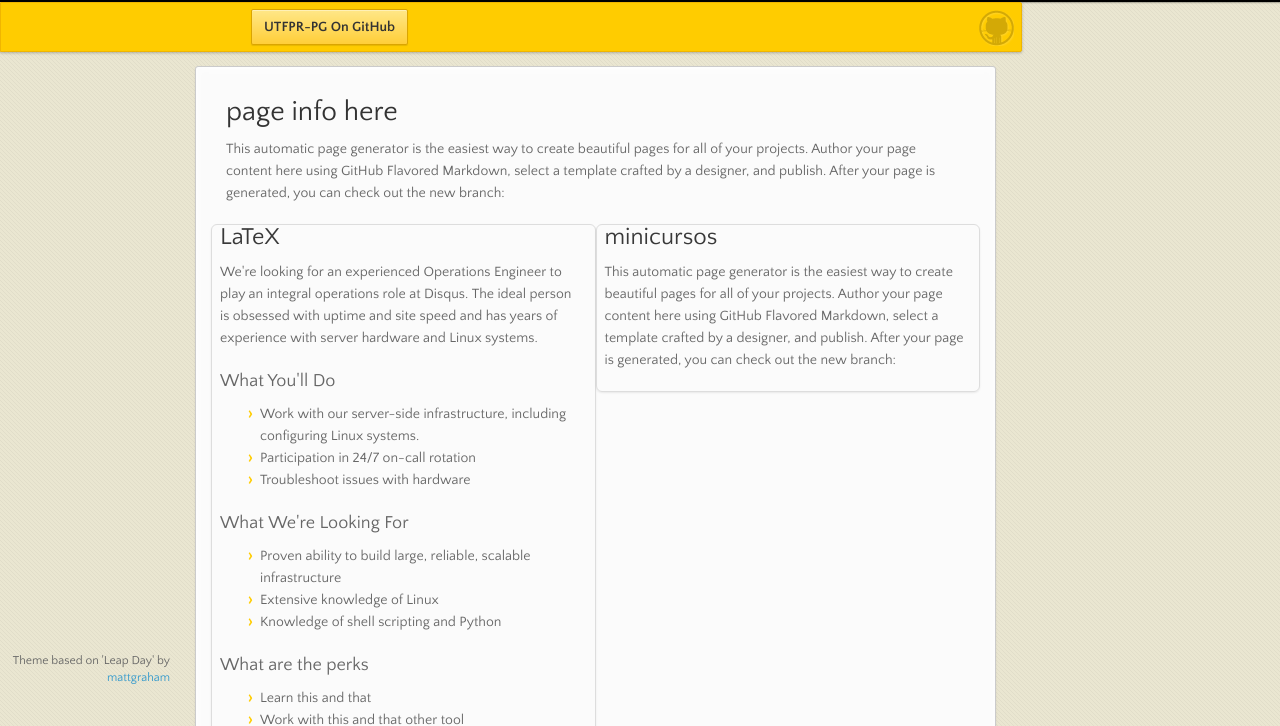
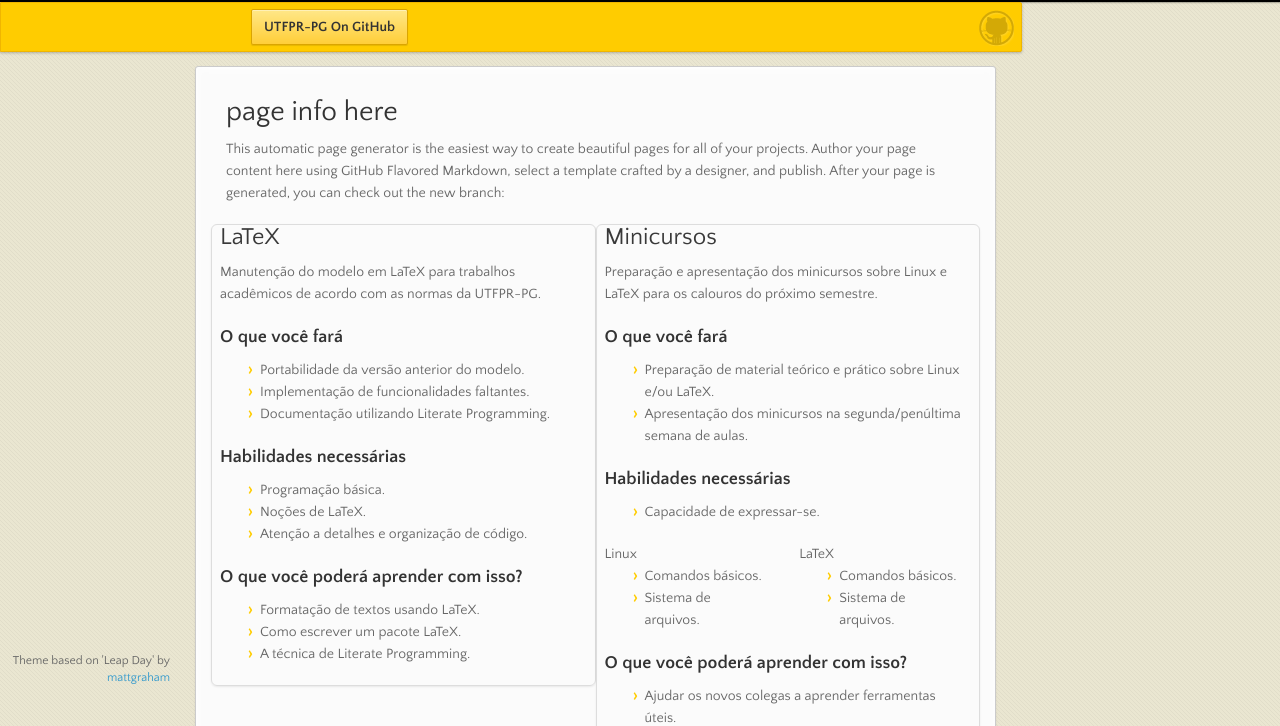
Before and after one commit to UTFPR-PG/utfpr-pg.github.io, a plain HTML site: page index.html in a window 1280 px wide. Shown: the part 74-800 px from the top of the page. Drawn offline with nearby package versions, Linux system fonts and the light colour scheme.

Commit message:
texto inicial para latex e minicursos

```diff
--- a/index.html
+++ b/index.html
@@ -55,39 +55,67 @@
 	  <div class="col-md-6 border-layout">
 
 	    <h2>LaTeX</h2>
+	    <p>Manutenção do modelo em LaTeX para trabalhos acadêmicos de acordo com as normas da UTFPR-PG.</p>
 
-	    <p>We're looking for an experienced Operations Engineer to play an integral operations role at Disqus. The ideal person is obsessed with uptime and site speed and has years of experience with server hardware and Linux systems.</p>
-
-	    <h3>What You'll Do</h3>
-
+	    <h3><strong>O que você fará</strong></h3>
 	    <ul>
-	      <li>Work with our server-side infrastructure, including configuring Linux systems.</li>
-	      <li>Participation in 24/7 on-call rotation</li>
-	      <li>Troubleshoot issues with hardware</li>
+	      <li>Portabilidade da versão anterior do modelo.</li>
+	      <li>Implementação de funcionalidades faltantes.</li>
+	      <li>Documentação utilizando Literate Programming.</li>
 	    </ul>
 
-	    <h3>What We're Looking For</h3>
+	    <h3><strong>Habilidades necessárias</strong></h3>
 	    <ul>
-	      <li>Proven ability to build large, reliable, scalable infrastructure</li>
-	      <li>Extensive knowledge of Linux</li>
-	      <li>Knowledge of shell scripting and Python</li>
+	      <li>Programação básica.</li>
+	      <li>Noções de LaTeX.</li>
+	      <li>Atenção a detalhes e organização de código.</li>
 	    </ul>
 
-	    <h3>What are the perks</h3>
+	    <h3><strong>O que você poderá aprender com isso?</strong></h3>
 	    <ul>
-	      <li>Learn this and that</li>
-	      <li>Work with this and that other tool</li>
+	      <li>Formatação de textos usando LaTeX.</li>
+	      <li>Como escrever um pacote LaTeX.</li>
+	      <li>A técnica de Literate Programming.</li>
 	    </ul>
-
-	    <a href="http://help.github.com/pages">http://help.github.com/pages</a>
-
 	  </div>
 
 	  <div class="col-md-6 border-layout">
 
-	    <h2>minicursos</h2>
+	    <h2>Minicursos</h2>
+	    <p>Preparação e apresentação dos minicursos sobre Linux e LaTeX para os calouros do próximo semestre.</p>
 
-	    <p>This automatic page generator is the easiest way to create beautiful pages for all of your projects. Author your page content here using GitHub Flavored Markdown, select a template crafted by a designer, and publish. After your page is generated, you can check out the new branch:</p>
+	    <h3><strong>O que você fará</strong></h3>
+	    <ul>
+	      <li>Preparação de material teórico e prático sobre Linux e/ou LaTeX.</li>
+	      <li>Apresentação dos minicursos na segunda/penúltima semana de aulas.</li>
+	    </ul>
+
+	    <h3><strong>Habilidades necessárias</strong></h3>
+	    <ul>
+	      <li>Capacidade de expressar-se.</li>
+	    </ul>
+	    <div class="row">
+	      <div class="col-md-6"
+	      <h4>Linux</h4>
+	      <ul>
+		<li>Comandos básicos.</li>
+		<li>Sistema de arquivos.</li>
+	      </ul>
+	      </div>
+	      <div class="col-md-6"
+	      <h4>LaTeX</h4>
+	      <ul>
+		<li>Comandos básicos.</li>
+		<li>Sistema de arquivos.</li>
+	      </ul>
+	      </div>
+	    </div>
+
+	    <h3><strong>O que você poderá aprender com isso?</strong></h3>
+	    <ul>
+	      <li>Ajudar os novos colegas a aprender ferramentas úteis.</li>
+	      <li>Adquirir experiência em ministrar aulas.</li>
+	    </ul>
 
 	  </div>
 	</div>
@@ -95,8 +123,9 @@
 	<div class="row">
 
 	  <div class="col-md-6 border-layout">
+
 	    <h2>thinarch</h2>
-	    <p>This automatic page generator is the easiest way to create beautiful pages for all of your projects. Author your page content here using GitHub Flavored Markdown, select a template crafted by a designer, and publish. After your page is generated, you can check out the new branch:</p>
+	    <p>Manutenção do servidor de thin-clients que é utilizado na parte prática dos minicursos.</p>
 	  </div>
 	  <div class="col-md-6 border-layout">
 	    <h2>forth repo info here</h2>
```
